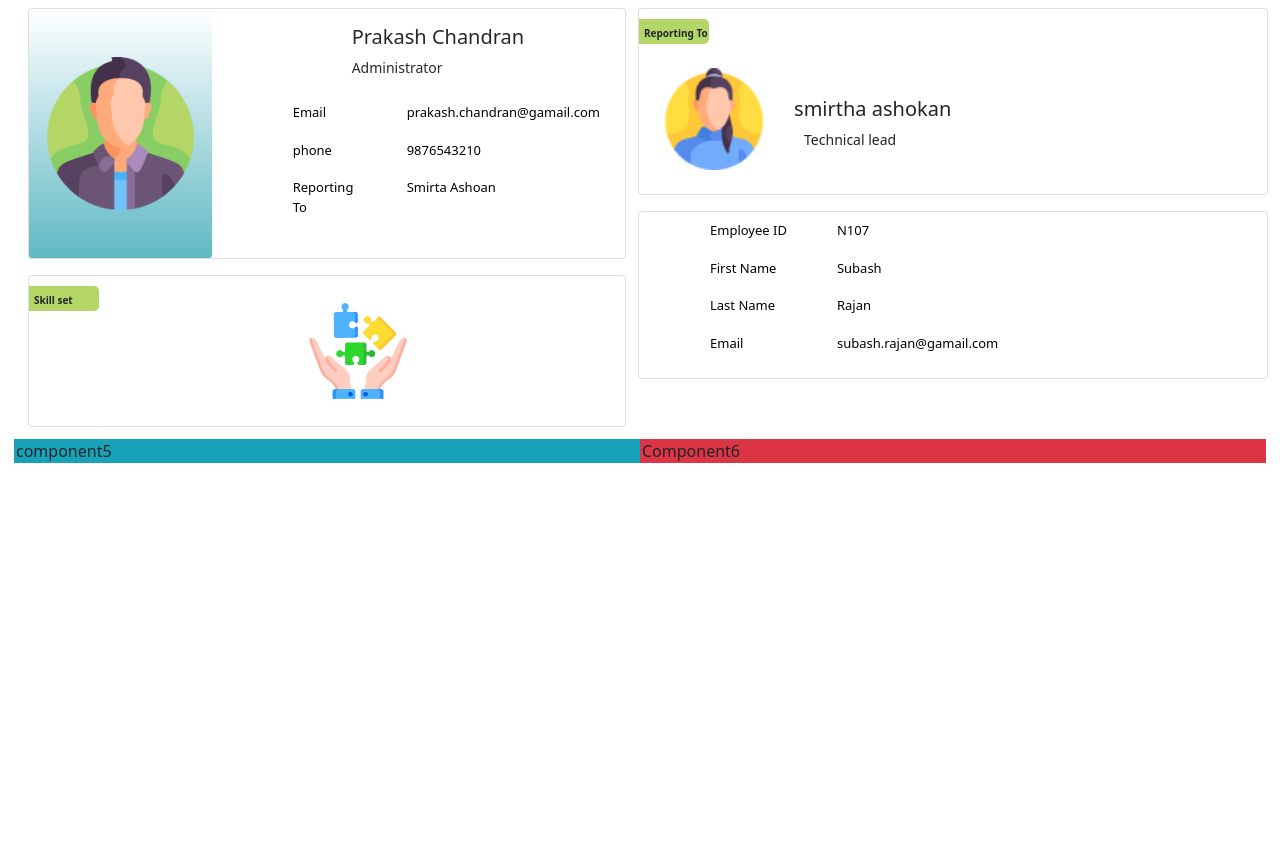
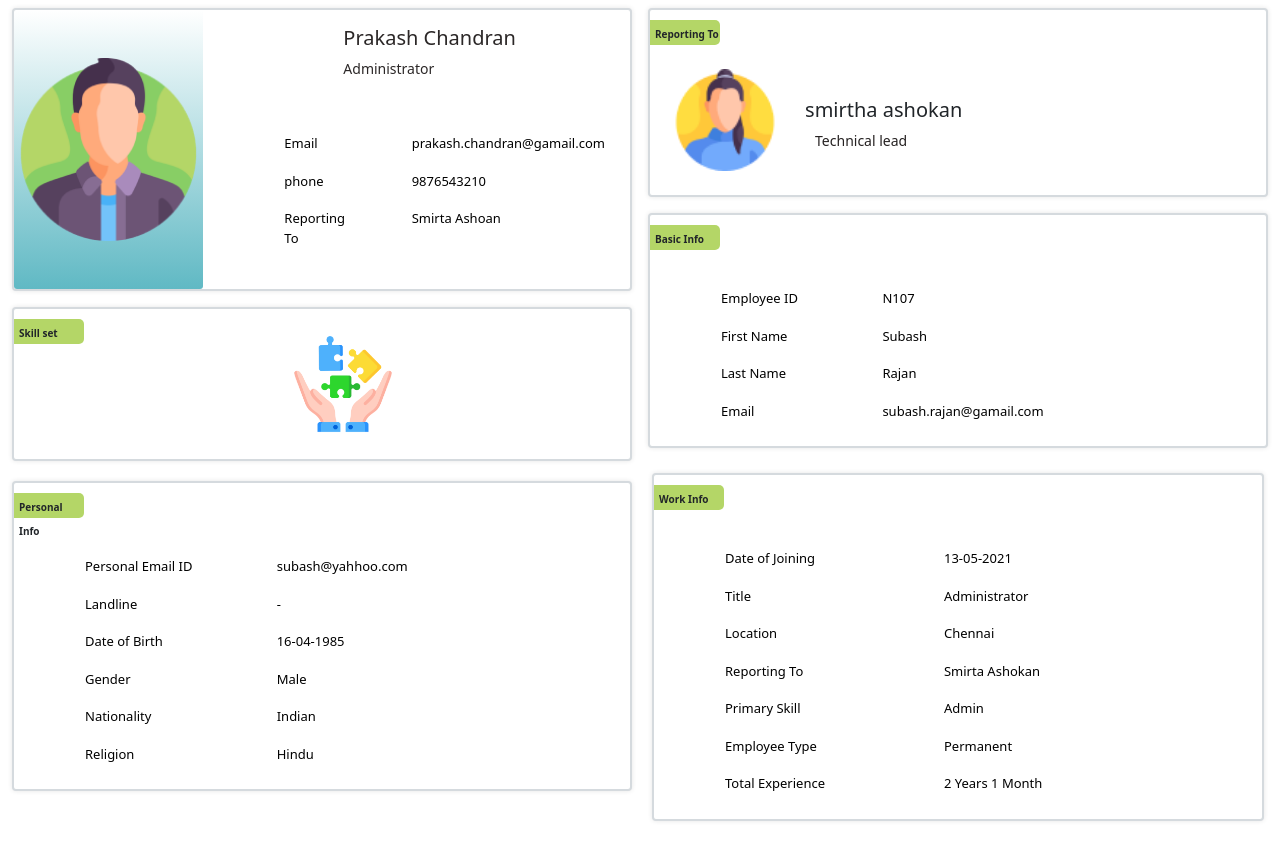
Before and after one commit to codecolors2023/ERP-demo, a React (Create React App) app: page /profile in a window 1280 px wide. Before the commit the page ends 800 px from the top, so only its background shows below. Built offline with nearby package versions, Linux system fonts and the light colour scheme.

Commit message:
Profile-page-finish

```diff
--- a/src/Layout.js
+++ b/src/Layout.js
@@ -7,6 +7,7 @@ import Services from "./modules/User/Component/Services/Services";
 import Sidebar from "./modules/User/Sidebar";
 import Profile from "./modules/User/Component/SelfService/Profile";
 import Demo from "./modules/User/Demo";
+import Team from "./modules/User/Component/SelfService/team";
 
 export default function Layout() {
   return (
@@ -19,9 +20,12 @@ export default function Layout() {
           <Route path="/home" element={<Home />} />
           <Route path="/user" element={<User />} />
           <Route path="/profile" element={<Profile />} />
-          <Route path="/demo" element={<Demo/>} />
+          <Route path="/demo" element={<Demo />} />
+          <Route path="/team" element={<Team/>}/>
         </Routes>
       </Router>
+
+
     </>
   );
 }
--- a/src/modules/User/Component/Dashboard.js
+++ b/src/modules/User/Component/Dashboard.js
@@ -38,7 +38,7 @@ export default function Dashboard() {
         <main class="main">
           <Outlet />
           <NavbarTaps />
-          <div className="outlet">{/* <Profile /> */}</div>
+          <div className="outlet"><Profile /></div>
         </main>
       </div>
     </>
--- a/src/modules/User/Component/SelfService/Comp.css
+++ b/src/modules/User/Component/SelfService/Comp.css
@@ -1,141 +1,3 @@
-/* .Wrapper {
-  display: flex;
-  justify-content: start;
-  align-items: start;
-  margin-bottom: 10px;
-}
-
-.user-card {
-  display: flex;
-  flex-direction: column;
-  align-items: start;
-  justify-content: start;
-  padding: 10px;
-  padding-bottom: 0px;
-  width: 750px;
-  position: relative;
-  overflow: hidden;
-}
-
-.user-card .user-card-img {
-  display: flex;
-  position: absolute;
-  flex-direction: column;
-  max-width: 340px;
-  padding: 18px;
-  max-height: 340px;
-  top: 10px;
-  margin-left: -30px;
-}
-
-.user-card-info {
-  text-align: center;
-  padding-left: 320px;
-}
-
-.user-card-info h2 {
-  font-size: 18px;
-  margin: 0;
-  margin-bottom: 10px;
-  padding-left: 90px;
-}
-
-.user-card-info h2 {
-  font-size: 18px;
-  margin: 0;
-  margin-bottom: 5px;
-  padding-left: 110px;
-}
-
-.user-card-info .admin {
-  font-size: 13px;
-  padding-left: 125px;
-}
-
-.user-card-info .line {
-  background-color: rgba(0, 0, 0, 0.408);
-  height: 1px;
-  width: 200px;
-  margin-left: 60px;
-}
-.user-card-info .info {
-  padding-right: 30px;
-}
-.user-card-info .lable {
-  padding: 80px;
-}
-
-.qa-container {
-  display: flex;
-  padding-bottom: 10px;
-}
-
-.status li {
-  flex: 1;
-  padding: 8px;
-  list-style: none;
-  padding-top: 10px;
-}
-.question-column li {
-  font-size: 15px;
-  flex: 1;
-  padding: 8px;
-  list-style: none;
-}
-
-.answer-column li {
-  flex: 1;
-  font-size: 15px;
-  padding: 8px;
-  list-style: none;
-}
-.image {
-  height: 400px;
-  width: 400px;
-}
-
-
-.border1 {
-  background-color: rgb(213, 213, 216);
-  border: 2px solid rgba(128, 128, 128, 0.356);
-}
-
-.border2 {
-  background-color: rgb(213, 213, 216);;
-  border: 2px solid rgba(128, 128, 128, 0.356);
-}
-
-@media only screen and (min-width: 768px) {
-  .user-card {
-    flex-direction: row;
-    align-items: flex-start;
-  }
-
-  .user-card-img {
-    margin-right: 20px;
-    margin-bottom: 0;
-  }
-
-  .user-card-info {
-    text-align: left;
-  }
-}
-
-@media only screen and (min-width: 568px) {
-  .user-card {
-    flex-direction: row;
-    align-items: flex-start;
-  }
-
-  .user-card-img {
-    margin-right: 20px;
-    margin-bottom: 0;
-  }
-
-  .user-card-info {
-    text-align: left;
-  }
-} */
 .container-fluid {
   padding-bottom: 20px;
 }
@@ -151,6 +13,8 @@
 
 .card {
   width: 100%;
+  border: 2px solid rgba(109, 125, 139, 0.285);
+  box-shadow: 0px 0px 5px rgba(0, 0, 0, 0.1);
 }
 
 .card-img {
@@ -172,6 +36,8 @@ p {
 .qa-container {
   display: flex;
   overflow: hidden;
+  justify-content: space-between;
+  padding-top: 30px;
 }
 
 .question-column li {
@@ -237,3 +103,23 @@ p {
 .card-body12 {
   margin-left: 30px;
 }
+
+/* content5 */
+
+.question-container {
+  display: flex;
+  overflow: hidden;
+  justify-content: space-between;
+  padding-top: 30px;
+}
+.question-column1 li {
+  font-size: 13px;
+  padding: 9px;
+  list-style: none;
+}
+
+.answer-column1 li {
+  font-size: 13px;
+  padding: 9px;
+  list-style: none;
+}
--- a/src/modules/User/Component/SelfService/NavbarTaps.js
+++ b/src/modules/User/Component/SelfService/NavbarTaps.js
@@ -1,5 +1,6 @@
 import React from "react";
 import "../SelfService/Navbar.css";
+import { Link } from "react-router-dom";
 
 function NavbarTaps() {
   return (
@@ -7,11 +8,14 @@ function NavbarTaps() {
       <ul class="nav-links">
         <li>
           <a href="" class="active">
-            Profile
+          <Link>Profile</Link>
           </a>
+
         </li>
         <li>
-          <a href="">Team</a>
+          <a href="">
+          <Link to="team">Team</Link>
+          </a>
         </li>
         <li>
           <a href="">Task</a>
--- a/src/modules/User/Component/SelfService/Profile.js
+++ b/src/modules/User/Component/SelfService/Profile.js
@@ -10,7 +10,7 @@ function Profile() {
   return (
     <div class="container-fluid overflow-hidden">
       <div class="center_div">
-        <div class="row gy-1 gx-1">
+        <div class="row gy-1 gx-4">
           <div class="col-lg-6 col-12">
             <div class="row ">
               <div class="col-12 p-2 ">
@@ -33,16 +33,16 @@ function Profile() {
             </div>
           </div>
 
-          <div class="col-lg-6 col-12 bg-info">
+          <div class="col-lg-6 col-12">
             <div class="row">
-              <div class="col-12  bg-sucess bottom_first_div">
+              <div class="col-12  p-2">
                 <Comp5/>
               </div>
             </div>
           </div>
-          <div class="col-lg-6 col-12 bg-danger">
+          <div class="col-lg-6 col-12 ">
             <div class="row">
-              <div class="col-12  bg-sucess bottom_first_div">
+              <div class="col-12   bottom_first_div">
                 <Comp6/>
               </div>
             </div>
--- a/src/modules/User/Component/SelfService/comp1.js
+++ b/src/modules/User/Component/SelfService/comp1.js
@@ -3,7 +3,7 @@ import './Comp.css'
 import profile from '../assets/man(1)2.png'
 function Comp1() {
   return (
-    <div class="container">
+    <div class="container1">
     <div class="card">
       <div class="row no-gutters">
         <div class="col-md-4">
--- a/src/modules/User/Component/SelfService/comp3.js
+++ b/src/modules/User/Component/SelfService/comp3.js
@@ -3,7 +3,7 @@ import label from '../assets/integrity1.png'
 function Comp3() {
   return (
 
-    <div class="container">
+    <div class="container1">
       <div class="card d-flex align-items-start">
         <div class="row no-gutters ">
           <div class="col-md-6">
--- a/src/modules/User/Component/SelfService/comp4.js
+++ b/src/modules/User/Component/SelfService/comp4.js
@@ -1,10 +1,15 @@
-import React from 'react'
+import React from "react";
 
 function Comp4() {
   return (
     <div class="container1">
       <div class="card">
         <div class="row no-gutters">
+          <label>
+            <div class="lable1">
+              <span>Basic Info</span>
+            </div>
+          </label>
           <div class="col-md-8">
             <div class="card-body12">
               <div class="qa-container">
@@ -30,7 +35,7 @@ function Comp4() {
         </div>
       </div>
     </div>
-  )
+  );
 }
 
-export default Comp4
+export default Comp4;
--- a/src/modules/User/Component/SelfService/comp5.js
+++ b/src/modules/User/Component/SelfService/comp5.js
@@ -1,9 +1,45 @@
-import React from 'react'
+import React from "react";
 
 function Comp5() {
   return (
-    <div>component5</div>
-  )
+    <div class="container1">
+      <div class="card">
+        <div class="row no-gutters">
+        <label>
+            <div class="lable1">
+              <span>Personal Info</span>
+            </div>
+          </label>
+          <div class="col-lg-8">
+            <div class="card-body12">
+              <div class="question-container">
+                <div class="question-column1">
+                  <ul>
+                    <li>Personal Email ID</li>
+                    <li>Landline</li>
+                    <li>Date of Birth</li>
+                    <li>Gender</li>
+                    <li>Nationality</li>
+                    <li>Religion</li>
+                  </ul>
+                </div>
+                <div class="answer-column1">
+                  <ul>
+                    <li>subash@yahhoo.com</li>
+                    <li>-</li>
+                    <li>16-04-1985</li>
+                    <li>Male</li>
+                    <li>Indian</li>
+                    <li>Hindu</li>
+                  </ul>
+                </div>
+              </div>
+            </div>
+          </div>
+        </div>
+      </div>
+    </div>
+  );
 }
 
-export default Comp5
+export default Comp5;
--- a/src/modules/User/Component/SelfService/comp6.js
+++ b/src/modules/User/Component/SelfService/comp6.js
@@ -2,7 +2,45 @@ import React from 'react'
 
 function Comp6() {
   return (
-    <div>Component6</div>
+    <div class="container1">
+      <div class="card">
+        <div class="row no-gutters">
+        <label>
+            <div class="lable1">
+              <span>Work Info</span>
+            </div>
+          </label>
+          <div class="col-lg-8">
+            <div class="card-body12">
+              <div class="question-container">
+                <div class="question-column1">
+                  <ul>
+                    <li>Date of Joining</li>
+                    <li>Title</li>
+                    <li>Location</li>
+                    <li>Reporting To</li>
+                    <li>Primary Skill</li>
+                    <li>Employee Type</li>
+                    <li>Total Experience</li>
+                  </ul>
+                </div>
+                <div class="answer-column1">
+                  <ul>
+                    <li>13-05-2021</li>
+                    <li>Administrator</li>
+                    <li>Chennai</li>
+                    <li>Smirta Ashokan</li>
+                    <li>Admin</li>
+                    <li>Permanent</li>
+                    <li>2 Years 1 Month</li>
+                  </ul>
+                </div>
+              </div>
+            </div>
+          </div>
+        </div>
+      </div>
+    </div>
   )
 }
 
--- /dev/null
+++ b/src/modules/User/Component/SelfService/team.js
@@ -0,0 +1,9 @@
+import React from 'react'
+
+function Team() {
+  return (
+    <div>team</div>
+  )
+}
+
+export default Team
--- a/src/modules/User/Component/dashboard.css
+++ b/src/modules/User/Component/dashboard.css
@@ -34,7 +34,7 @@
   align-items: center;
 }
 .main {
-  background-color: rgb(47, 210, 210);
+  background-color: rgb(252, 252, 252);
   grid-column: 2/3;
   grid-row: 2/3;
   padding-top: 10px;
```
Lines whose indentation alone changed are shown as unchanged.
